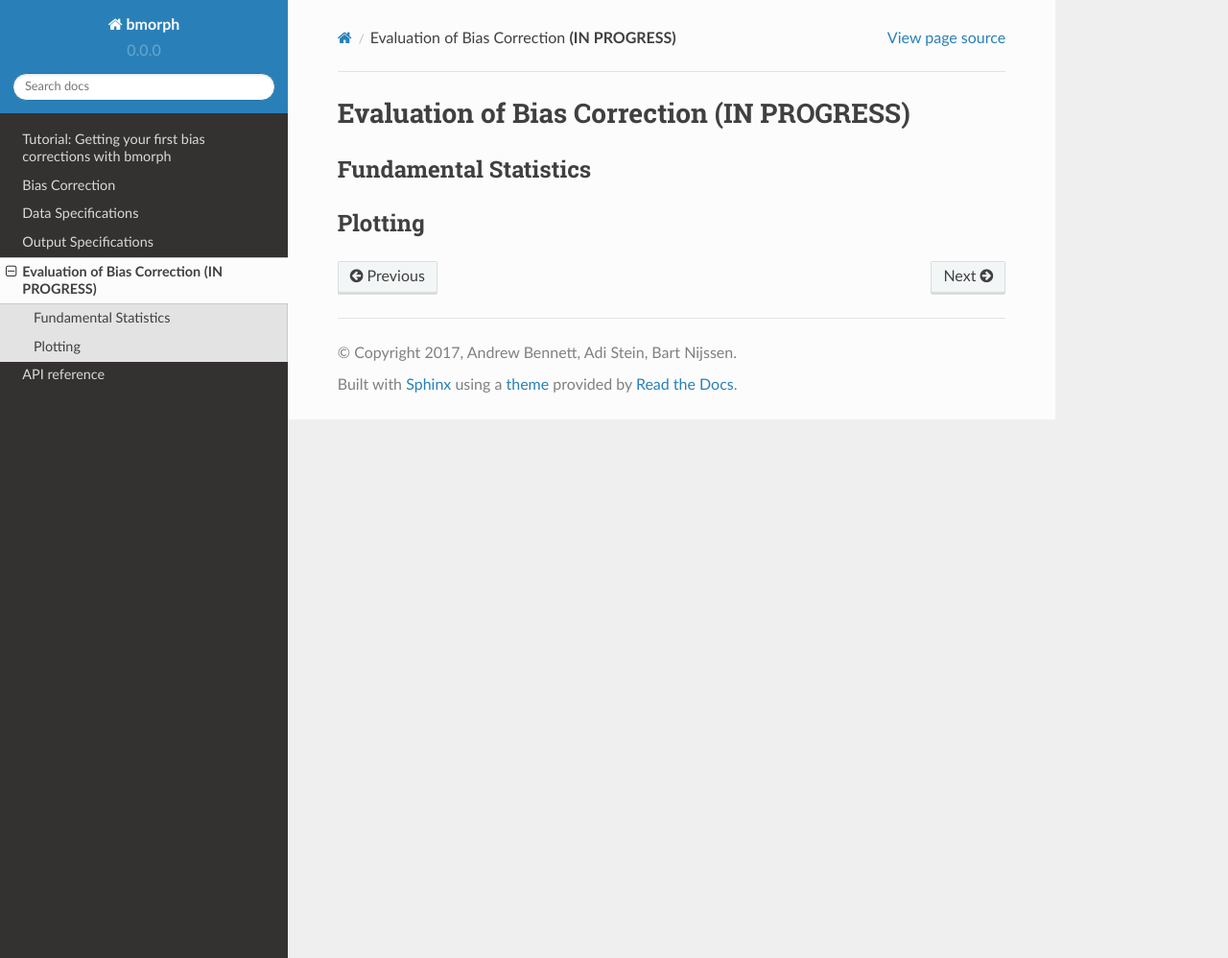
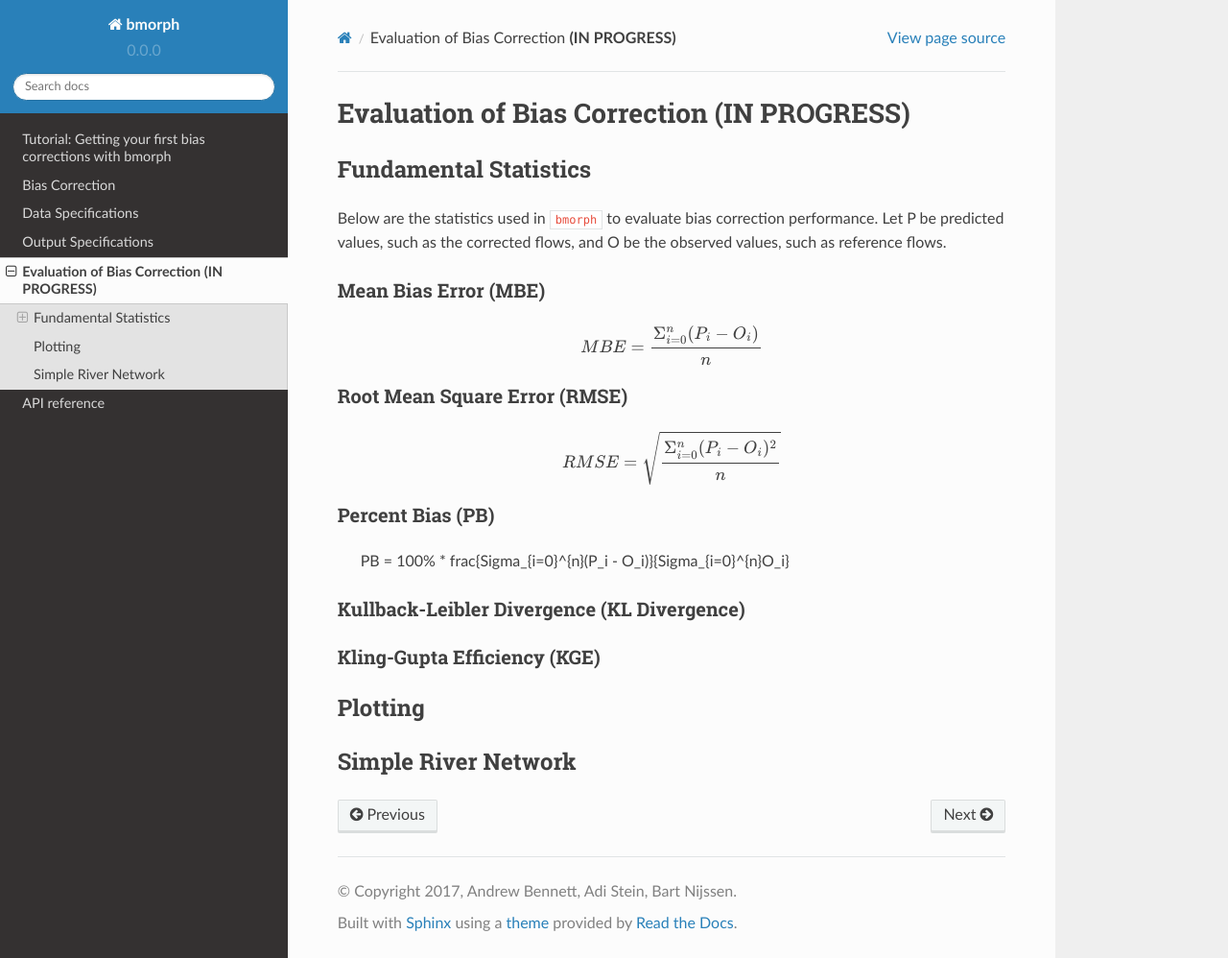
Before and after one commit to UW-Hydro/bmorph, a Sphinx documentation site: the page built from docs/evaluation.rst, in a window 1280 px wide and 998 px high. Shown: the whole window at 96% size. Built offline with Sphinx 7.4.7 and the Read the Docs theme 2.0.0, drawn with Linux system fonts in a browser that asks for light colours.

Commit message:
Outline for evaluation.rst

```diff
--- a/docs/evaluation.rst
+++ b/docs/evaluation.rst
@@ -4,5 +4,41 @@ Evaluation of Bias Correction **(IN PROGRESS)**
 Fundamental Statistics
 ----------------------
 
+Below are the statistics used in ``bmorph`` to evaluate bias correction performance.
+Let P be predicted values, such as the corrected flows, and O be the observed values, such as reference flows.
+
+Mean Bias Error (MBE)
+^^^^^^^^^^^^^^^^^^^^^
+
+.. math::
+
+    MBE = \frac{\Sigma_{i=0}^{n}(P_i - O_i)}{n}
+
+
+Root Mean Square Error (RMSE)
+^^^^^^^^^^^^^^^^^^^^^^^^^^^^^
+
+.. math::
+
+    RMSE = \sqrt{\frac{\Sigma_{i=0}^{n}(P_i - O_i)^2}{n}}
+
+Percent Bias (PB)
+^^^^^^^^^^^^^^^^^
+
+    PB = 100% * \frac{\Sigma_{i=0}^{n}(P_i - O_i)}{\Sigma_{i=0}^{n}O_i}
+
+Kullback-Leibler Divergence (KL Divergence)
+^^^^^^^^^^^^^^^^^^^^^^^^^^^^^^^^^^^^^^^^^^^
+
+
+
+Kling-Gupta Efficiency (KGE)
+^^^^^^^^^^^^^^^^^^^^^^^^^^^^
+
+
+
 Plotting
 --------
+
+Simple River Network
+--------------------
```
